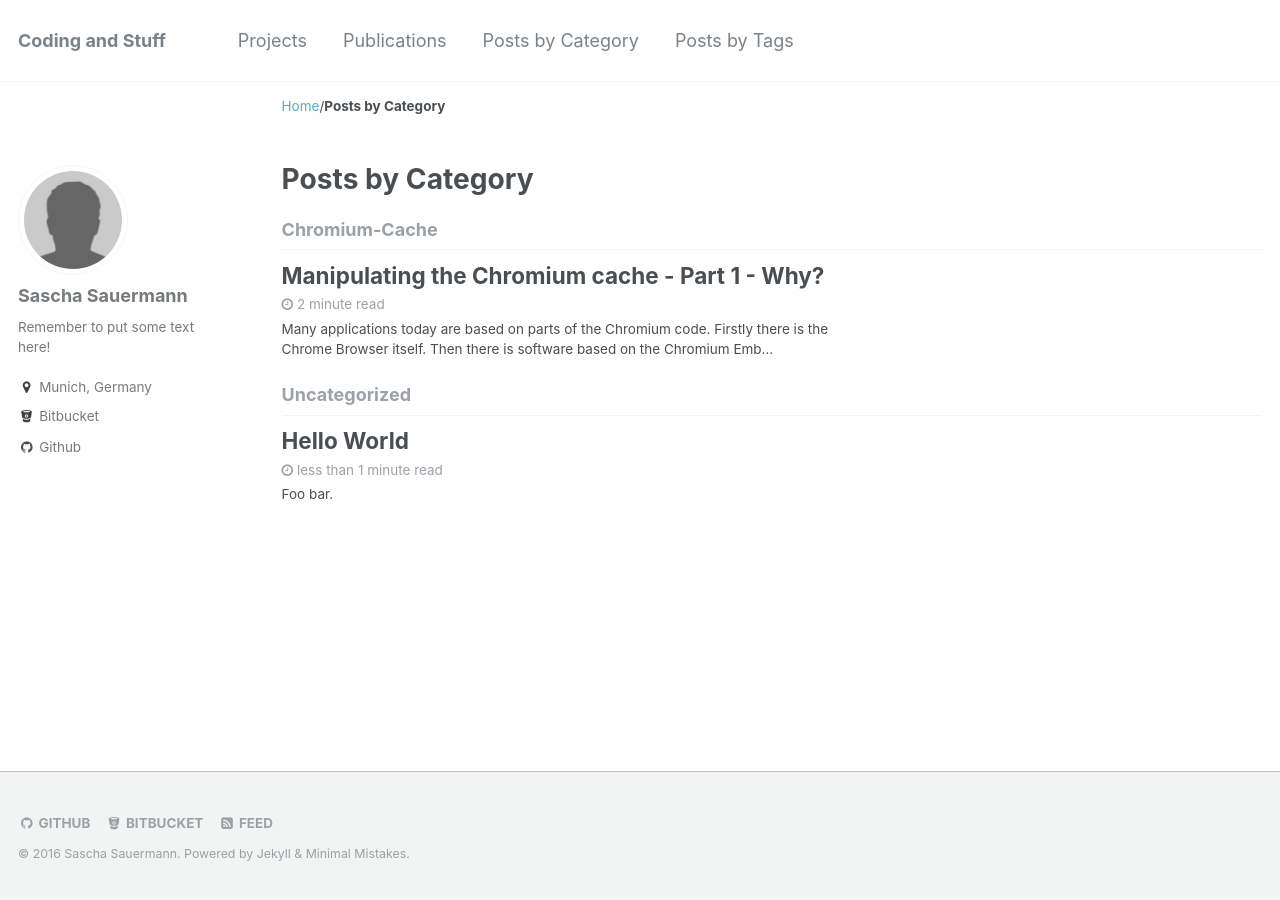
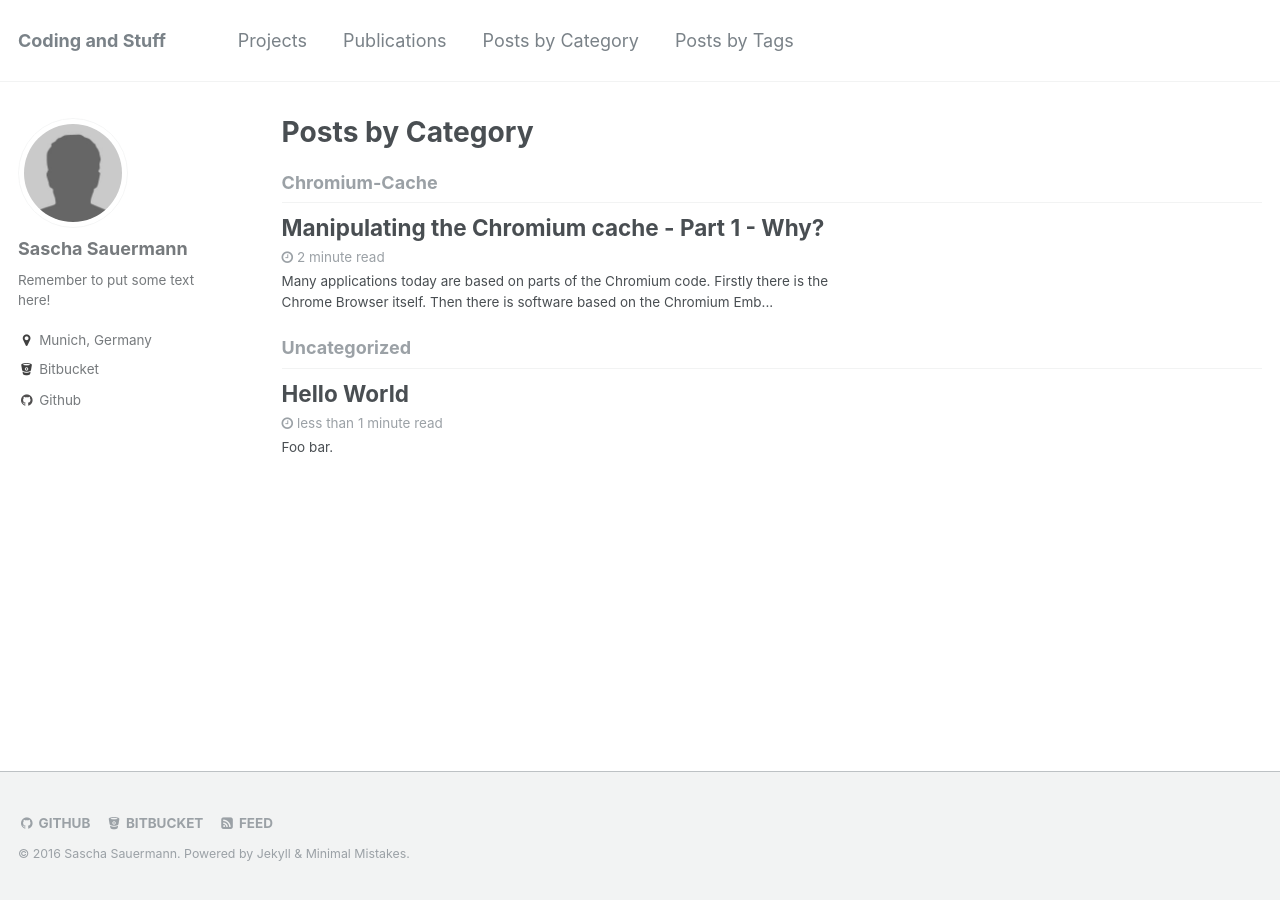
Before and after one commit to ssauermann/ssauermann.github.io, a Jekyll site: the page built from _pages/category-archive.html, in a window 1280 px wide. Built offline with Jekyll 4.4.1, drawn with Linux system fonts in a browser that asks for light colours; part of the change alters nothing that is shown.

```diff
--- a/_config.yml
+++ b/_config.yml
@@ -16,7 +16,7 @@ baseurl                  : "/"
 repository               : "ssauermann/ssauermann.github.io"
 teaser                   : "teaser500x300.png"
 # filename of teaser fallback teaser image placed in /images/, .e.g. "500x300.png"
-breadcrumbs              : true
+breadcrumbs              : false
 words_per_minute         : 200
 comments:
   provider               : "staticman"
```
